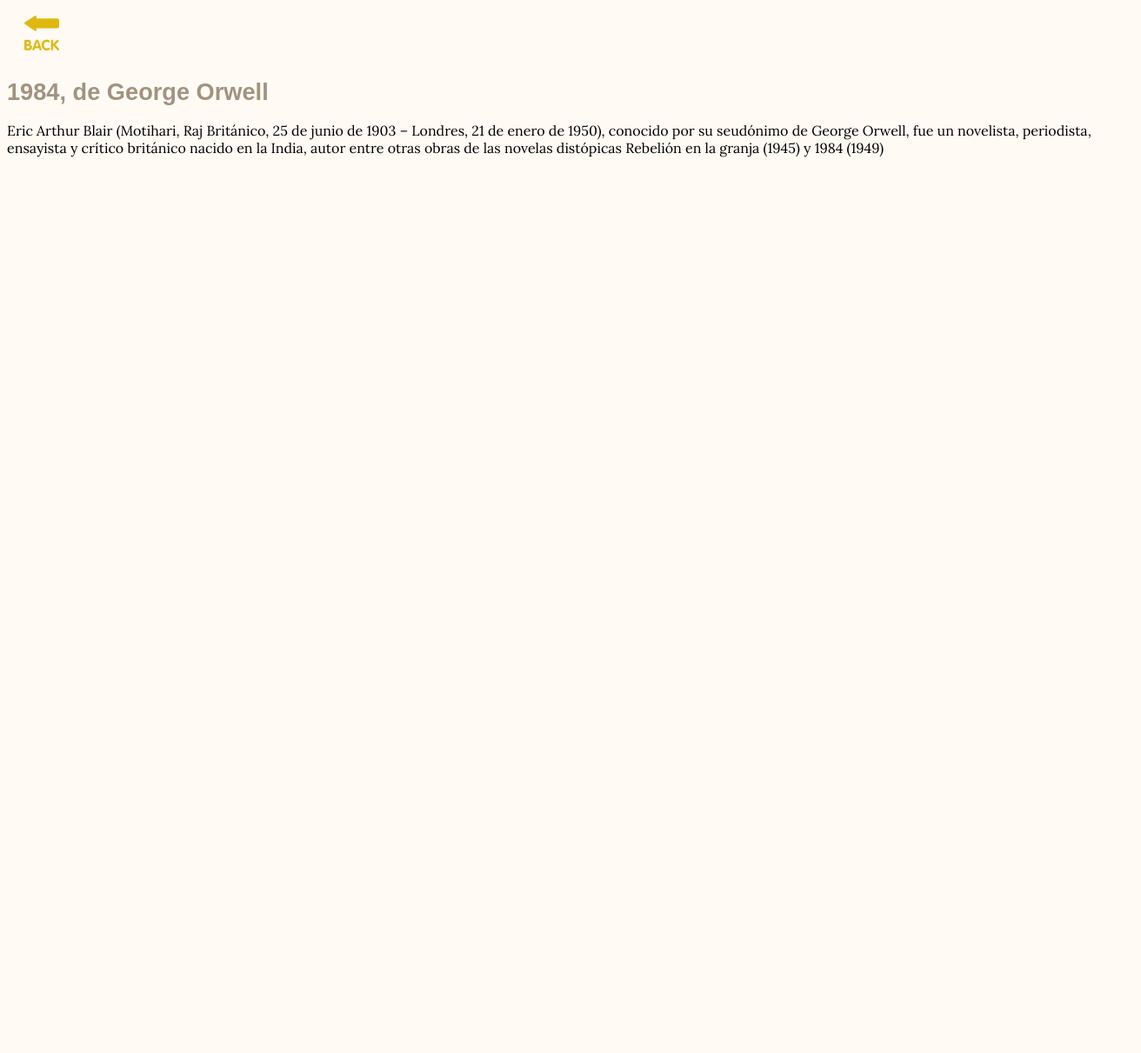
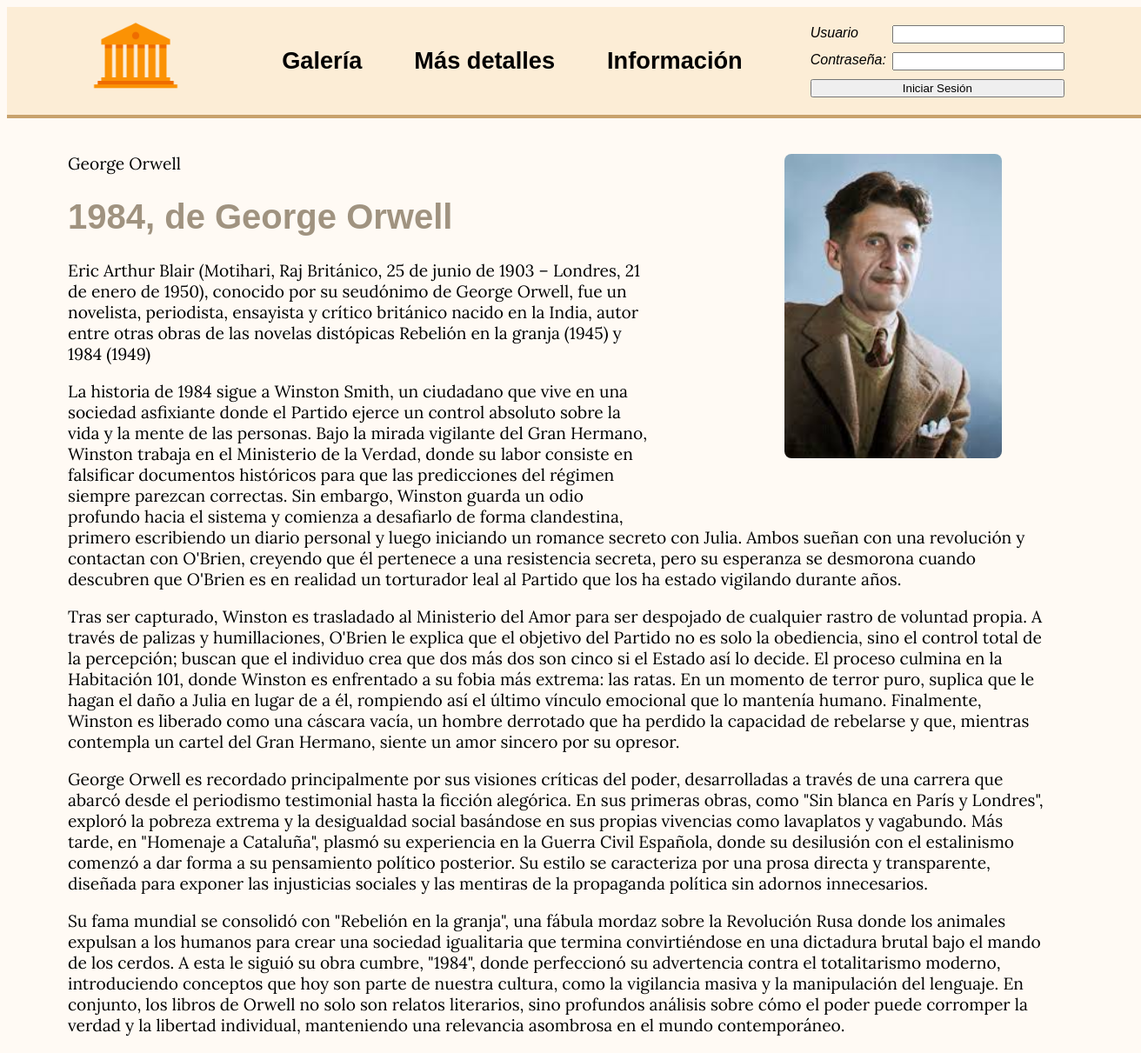
Before and after one commit to ElBotijo77/lenguaje-marcas, a plain HTML site: page pages/info.html in a window 1280 px wide. Shown: the whole page at 87% size, 1312 px wide, since content can reach past the window. Before the commit the page ends 800 px from the top, so only its background shows below. Drawn offline with Linux system fonts and the light colour scheme; a web font is replaced by a local one.

Commit message:
docs: add 1984 summary section

```diff
--- a/pages/info.html
+++ b/pages/info.html
@@ -8,22 +8,88 @@
 </head>
 <body>
 
-     <!-- Contenido de la página de información acerca de un elemento especifico de la tematica de la pagina,
+    <!-- Contenido de la página de información acerca de un elemento especifico de la tematica de la pagina,
          en este caso se elegirá el libro 1984 por ser una critica interesante ante los estados totalitarios
-         como Corea del Norte o China-->
+         como Corea del Norte o China. Contenido generado por IA-->
 
-    <div class="nav-gallery">
-        <div class="back-button">
-            <a href="../index.html"><img class="small-icon" src="../assets/icon/back-arrow.png" alt="back"></a>
+    <header class="head">
+        <div>
+           <a href="../index.html"> <img class="icon-header" src="../assets/icon/header-icon.png" alt="icon-book"></a>
         </div>
+        <nav class="nav-header">
+            <ul>
+                <li><a href="../pages/gallery.html">Galería</a></li>
+                <li><a href="../pages/table.html">Más detalles</a></li>
+                <li><a href="#">Información</a></li>
+            </ul>
+        </nav>
+        <div>
+            <form action="#" id="form-header">
+                <label for="user">Usuario</label>
+                <input type="text" name="user" id="user">
 
-    </div>
+                <label for="passwd">Contraseña:</label>
+                <input type="password" name="passwd" id="passwd" minlength="8">
+
+                <input class="submit-button" type="submit" value="Iniciar Sesión">
+            </form>
+        </div>
+    </header>
+
+
+
+    <div class="info">
+
+        <figcaption><img class="info-image" src="../assets/books/writers/orwell.jpg" alt="Geroge Orwell">George Orwell</figcaption>
 
         <h1 class="title">1984, de George Orwell</h1>
+
         <p>Eric Arthur Blair (Motihari, Raj Británico, 25 de junio de 1903 – Londres, 21 de enero de 1950),
             conocido por su seudónimo de George Orwell, fue un novelista, periodista, ensayista y crítico
             británico nacido en la India, autor entre otras obras de las novelas distópicas Rebelión en la
             granja (1945) y 1984 (1949)</p>
+        <p>La historia de 1984 sigue a Winston Smith, un ciudadano que vive en una sociedad asfixiante donde
+            el Partido ejerce un control absoluto sobre la vida y la mente de las personas. Bajo la mirada
+            vigilante del Gran Hermano, Winston trabaja en el Ministerio de la Verdad, donde su labor consiste
+            en falsificar documentos históricos para que las predicciones del régimen siempre parezcan correctas.
+            Sin embargo, Winston guarda un odio profundo hacia el sistema y comienza a desafiarlo de forma
+            clandestina, primero escribiendo un diario personal y luego iniciando un romance secreto con Julia.
+            Ambos sueñan con una revolución y contactan con O'Brien, creyendo que él pertenece a una resistencia
+            secreta, pero su esperanza se desmorona cuando descubren que O'Brien es en realidad un torturador
+            leal al Partido que los ha estado vigilando durante años.
+
+        <p>Tras ser capturado, Winston es trasladado al Ministerio del Amor para ser despojado de cualquier
+            rastro de voluntad propia. A través de palizas y humillaciones, O'Brien le explica que el objetivo
+            del Partido no es solo la obediencia, sino el control total de la percepción; buscan que el
+            individuo crea que dos más dos son cinco si el Estado así lo decide. El proceso culmina en la
+            Habitación 101, donde Winston es enfrentado a su fobia más extrema: las ratas. En un momento
+            de terror puro, suplica que le hagan el daño a Julia en lugar de a él, rompiendo así el último
+            vínculo emocional que lo mantenía humano. Finalmente, Winston es liberado como una cáscara
+            vacía, un hombre derrotado que ha perdido la capacidad de rebelarse y que, mientras contempla
+            un cartel del Gran Hermano, siente un amor sincero por su opresor.</p>
+        </p>
+
+        <p> George Orwell es recordado principalmente por sus visiones críticas del poder, desarrolladas a
+            través de una carrera que abarcó desde el periodismo testimonial hasta la ficción alegórica.
+            En sus primeras obras, como "Sin blanca en París y Londres", exploró la pobreza extrema y la
+            desigualdad social basándose en sus propias vivencias como lavaplatos y vagabundo. Más tarde,
+            en "Homenaje a Cataluña", plasmó su experiencia en la Guerra Civil Española, donde su desilusión
+            con el estalinismo comenzó a dar forma a su pensamiento político posterior. Su estilo se
+            caracteriza por una prosa directa y transparente, diseñada para exponer las injusticias sociales
+            y las mentiras de la propaganda política sin adornos innecesarios.
+        </p>
+
+        <p>Su fama mundial se consolidó con "Rebelión en la granja", una fábula mordaz sobre la Revolución
+            Rusa donde los animales expulsan a los humanos para crear una sociedad igualitaria que termina
+            convirtiéndose en una dictadura brutal bajo el mando de los cerdos. A esta le siguió su obra
+            cumbre, "1984", donde perfeccionó su advertencia contra el totalitarismo moderno, introduciendo
+            conceptos que hoy son parte de nuestra cultura, como la vigilancia masiva y la manipulación del
+            lenguaje. En conjunto, los libros de Orwell no solo son relatos literarios, sino profundos
+            análisis sobre cómo el poder puede corromper la verdad y la libertad individual, manteniendo
+            una relevancia asombrosa en el mundo contemporáneo.
+        </p>
+
+    </div>
 
 </body>
 </html>
--- a/styles/elements.css
+++ b/styles/elements.css
@@ -64,3 +64,15 @@ elementos de una lista, etc*/
     font-weight: 600;
     font-style: italic;
 }
+
+/*Modificamos el formato del texto en la pestana info*/
+
+.info{
+    font-weight:450;
+    font-size: 1.2rem;
+    padding: 40px 70px 0 70px;
+
+    .title{
+        font-size: 2.5rem;
+    }
+}
--- a/styles/media.css
+++ b/styles/media.css
@@ -25,3 +25,11 @@ table img{
     min-height: 250px;
     border-radius: 2px;
 }
+
+.info-image{
+    width: 250px;
+    height: 350px;
+    border-radius: 8px;
+    float: right;
+    margin: 1px 50px 60px 150px;
+}
```
